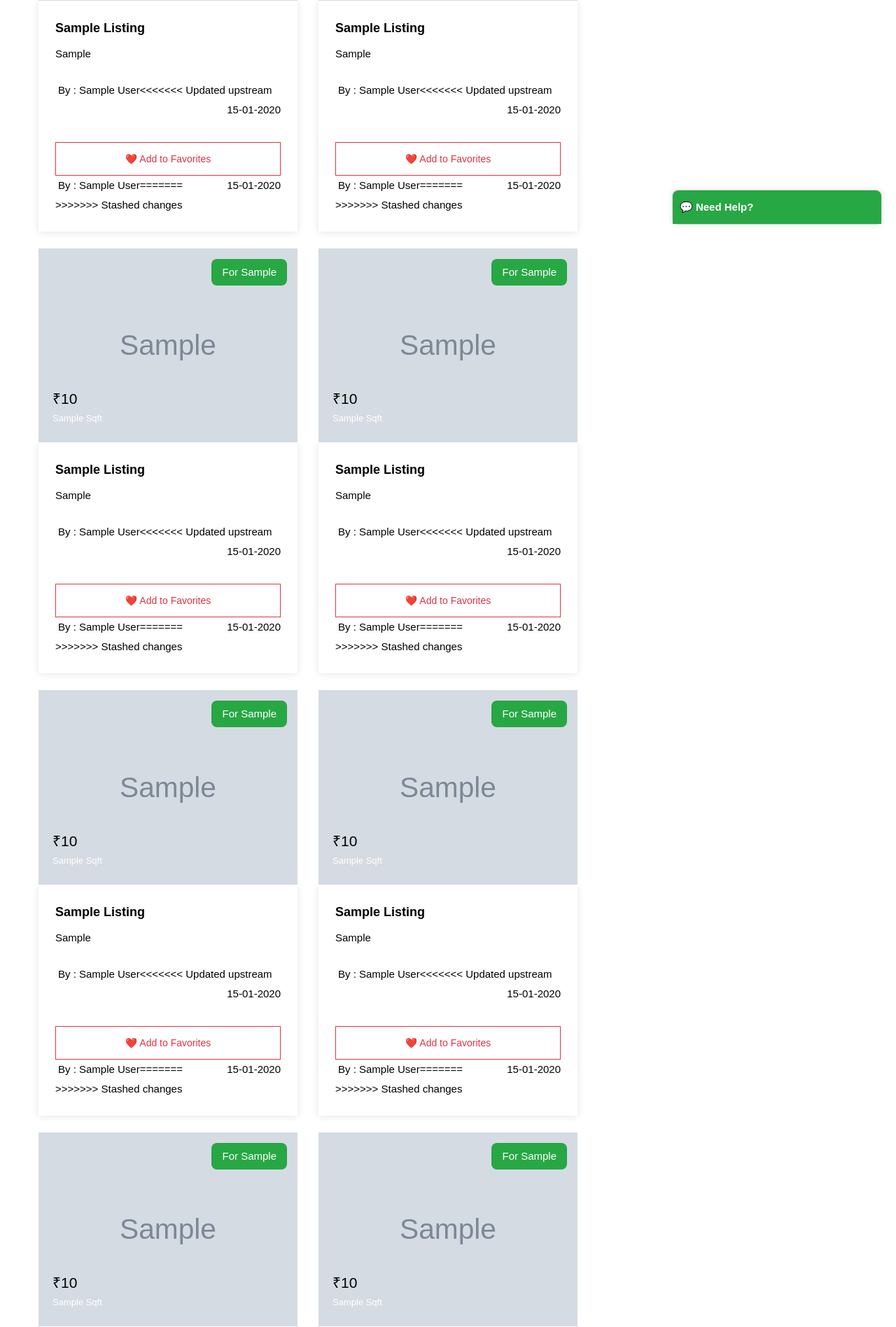
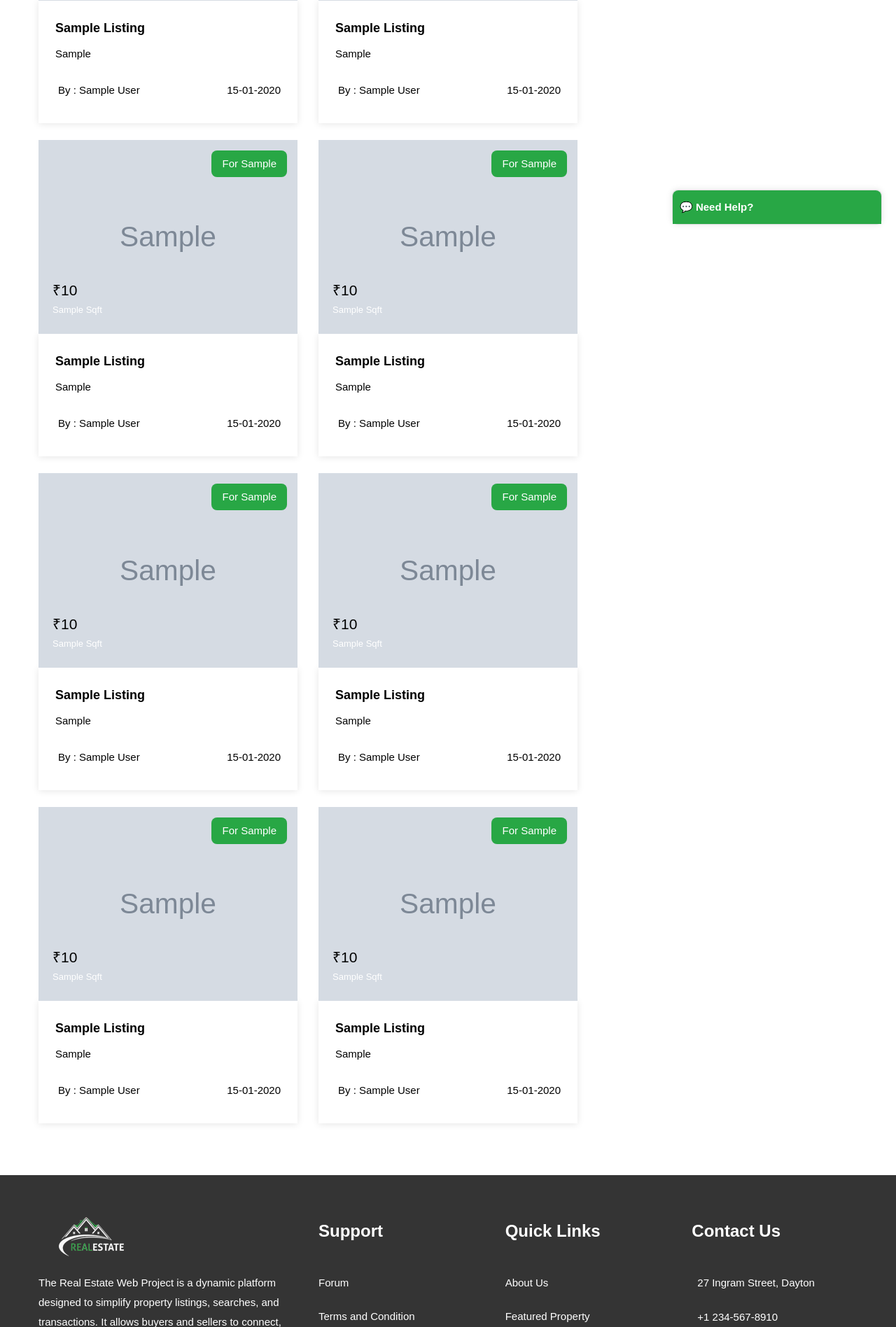
Before and after one commit to bhandroid/RealEstate1, a PHP site: page /property.php in a window 1280 px wide. Shown: the part 459-2355 px from the top of the page at 70% size. Run offline with PHP 8.4, Linux system fonts and the light colour scheme; data comes from the database, SQL or seed files in the repository; tables that the repository leaves empty or names only in its code hold one stand-in row (values such as "Sample post"); grey boxes marked "Sample" are stand-in pictures.

Commit message:
property

```diff
--- a/property.php
+++ b/property.php
@@ -59,25 +59,6 @@ $role = strtolower($_SESSION['role'] ?? '');
                                             </span>
                                         </div>
                                         <div class="px-4 pb-4 d-inline-block w-100">
-<<<<<<< Updated upstream
-                                            <div class="float-left text-capitalize">
-                                                <i class="fas fa-user text-success mr-1"></i>By : <?php echo htmlspecialchars($row['uname']); ?>
-                                            </div>
-                                            <div class="float-right">
-                                                <i class="far fa-calendar-alt text-success mr-1"></i> <?php echo isset($row['created_at']) ? date('d-m-Y', strtotime($row['created_at'])) : 'N/A'; ?>
-                                            </div>
-                                        </div>
-                                        <div class="px-4 pb-4">
-                                            <?php
-                                            if (in_array($role, ['buyer', 'agent'])) {
-                                                echo "<a href='appointment.php?property_id=$property_id' class='btn btn-primary btn-block'>🗕️ Book Appointment</a>";
-                                            }
-                                            echo "<form method='POST' action='favorite_add.php' class='mt-2'>
-                                                    <input type='hidden' name='property_id' value='$property_id'>
-                                                    <button type='submit' class='btn btn-outline-danger btn-block'>❤️ Add to Favorites</button>
-                                                  </form>";
-                                            ?>
-=======
                                             <div class="float-left text-capitalize"><i class="fas fa-user text-success mr-1"></i>By : <?php echo $row['uname'];?></div>
                                             <div class="float-right">
                                                 <i class="far fa-calendar-alt text-success mr-1"></i>
@@ -88,7 +69,6 @@ $role = strtolower($_SESSION['role'] ?? '');
                                                 ?>
                                             </div>
 
->>>>>>> Stashed changes
                                         </div>
                                     </div>
                                 </div>
```
